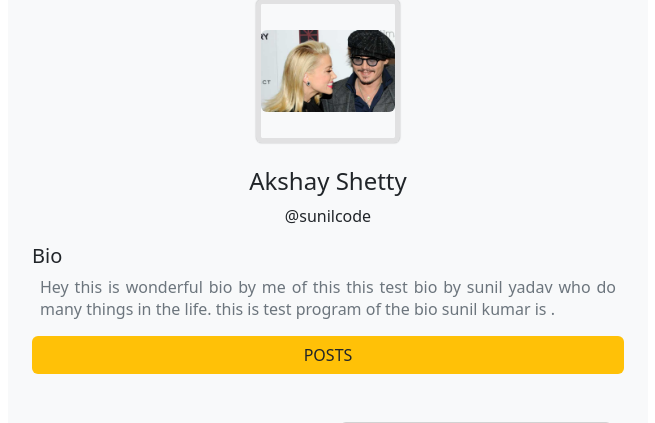
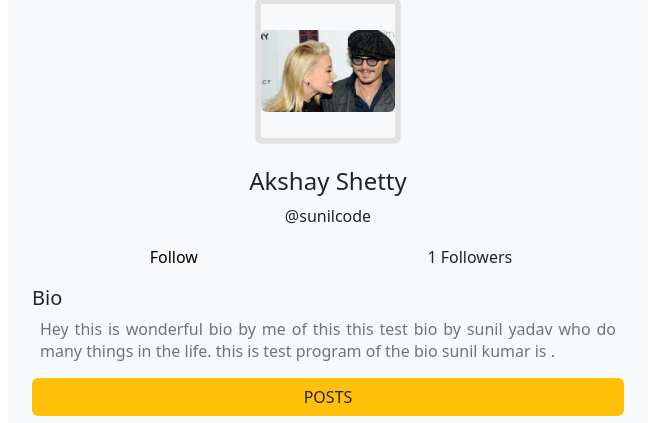
Before and after one commit to sunilyadav-web/Blog-Project, a Django app: page /sunilcode in a window 1280 px wide. Shown: the part 129-552 px from the top of the page, without its empty margins (312-967 px from the left). Run offline with Django 4.2, Linux system fonts and the light colour scheme; data comes from the database, SQL or seed files in the repository; both versions use the stored data as it was after the commit; some libraries are stand-ins or nearby versions; some web fonts are replaced.

Commit message:
Added follow button and migrated follow felid in profile table

```diff
--- a/miniBlog/models.py
+++ b/miniBlog/models.py
@@ -10,6 +10,11 @@ class Profile(models.Model):
     token=models.CharField(max_length=100)
     avatar=models.ImageField(null=True, upload_to='blog' ,default='../static/img/user.png')
     bio=models.TextField(max_length=150, null=True , blank=True, default="this is bio")
+    follower=models.ManyToManyField(User,blank=True,related_name='follow')
+    @property
+    def totalFollower(self):
+        return self.follower.count()
+
     def __str__(self):
         return self.user.first_name
 
--- a/miniBlog/urls.py
+++ b/miniBlog/urls.py
@@ -20,4 +20,5 @@ urlpatterns = [
     path('comment-add/<slug>',commentAdd,name='comment-add'),
     path('comment-delete/<id>',commentDelete,name='comment_delete'),
     path('post-like/<slug>',likePost,name='post_like'),
+    path('follow-user',mefollow,name='follow_me'),
 ]
--- a/miniBlog/views.py
+++ b/miniBlog/views.py
@@ -374,3 +374,31 @@ def likePost(request,slug):
     except Exception as e:
         print(e)
     return HttpResponseRedirect(reverse('blog_detail',args=[str(slug)]))
+
+def followUser(request):
+    # try:
+    #     print('try block')
+    #     if request.user.is_authenticated:
+    #         print('auth is runing')
+    #         user=request.POST['follower']
+    #         profile_obj=Profile.objects.get(user=user)
+    #         print(profile_obj)
+    #         if profile_obj.follower.filter(id=request.user.id).exists():
+
+    #             profile_obj.follower.remove(request.user)
+    #             messages.success(request,'You have unfollow ')
+    #         else:
+    #             profile_obj.follower.add(request.user)
+    #             messages.success(request,'You have follow ')
+    #     else:
+    #         messages.error(request,'Please login!')
+    # except Exception as e:
+    #     print(e)
+    print('inisde follow function')
+    return redirect(home)
+
+def mefollow(request):
+    print(request.user.username)
+    if request.method == 'post':
+        print('this is post section')
+    return redirect(home)
--- a/static/css/style.css
+++ b/static/css/style.css
@@ -60,6 +60,11 @@ body{
     display: flex;
 justify-content:space-between;
 align-items: center;
+  }
+
+  .follow-btn{
+    background-color: transparent;
+    border: none;
   }
   /* ================ Alert============ */
 
--- a/templates/blog/public_profile.html
+++ b/templates/blog/public_profile.html
@@ -14,6 +14,13 @@
         <div class="info text-center mt-4 mb-3 ">
             <h4>{{profile.user.first_name  }} {{profile.user.last_name}}</h4>
             <p>@{{profile.user.username}}</p>
+            <div class="follow d-flex align-items-center justify-content-around">
+            <form action="{% url 'follow_me' %}" method="post">
+                {% csrf_token %}
+                    <button type="submit" name="f" value="{{profile.user}}" class="follow-btn">Follow</button>
+            </form>
+            <span>{{profile.totalFollower}} Followers</span>
+        </div>
         </div>
         <div class="bio ">
             <div class="bio-header">
@@ -21,6 +28,7 @@
 
             </div>
             <p class="text-muted mx-2">{{profile.bio}}</p>
+
         </div>
         <div class="blogs ">
             <h5 class="text-center btn bg-warning w-100 mb-5">POSTS </h5>
```
Also changed, not shown: templates/blog/blog_detail.html (+5 -5 lines), db.sqlite3, miniBlog/migrations/0016_profile_follower.py (added).
